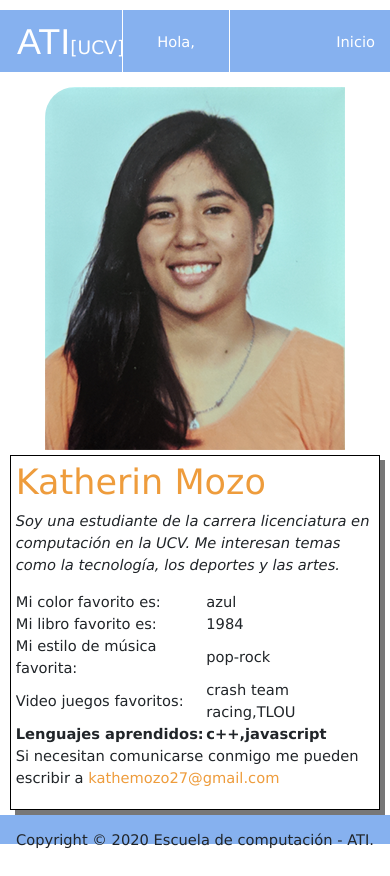
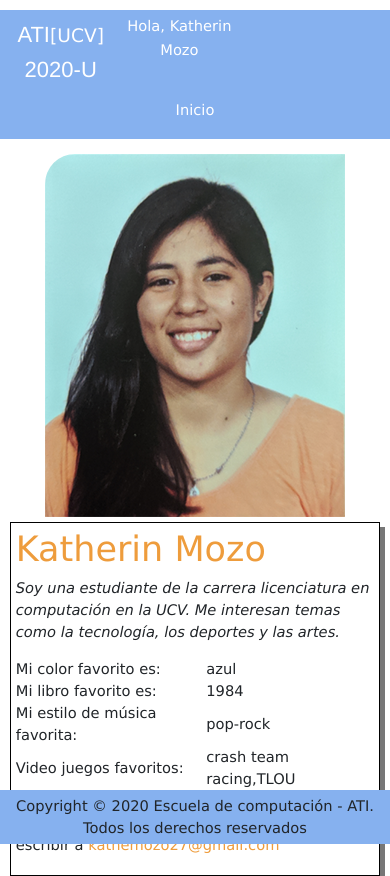
Before and after one commit to ATI1-UCV/ati_2020_U, a PHP site: page /25872491/perfil.html in a window 390 px wide. Before the commit the page ends 848 px from the top, so only its background shows below. Run offline with PHP 8.4, Linux system fonts and the light colour scheme.

Commit message:
archivos reto 16

```diff
--- a/25872491/perfil.css
+++ b/25872491/perfil.css
@@ -1,3 +1,7 @@
+body{
+	font-size: 11pt;
+}
+
 #img-perfil{
 	border-top-left-radius: 30px;
 	margin: 5px;
@@ -27,3 +31,33 @@
 a:visited{
 	color: #D92626;
 }
+
+footer{
+	display: flex;
+	align-items: center !important;
+	justify-content: center !important;
+	padding: 5px !important;
+}
+
+@media (max-width: 767px){
+	header{
+		height: auto !important;
+		max-height: 20% !important;
+		padding-bottom: 0.2em !important;
+	}
+
+	ul li{
+		border: none !important;
+		text-align: center !important;
+		font-size: 1em !important;
+		padding: 0.2em 0 0.2em 0 !important;
+		margin: 0.1em !important;
+		line-height: 1.6 !important;
+	}
+
+	.logo{
+		font-size: 1.5em !important;
+	}
+
+
+}
--- a/25872491/perfil.html
+++ b/25872491/perfil.html
@@ -3,22 +3,27 @@
 	<head>
 	    <meta http-equiv="Content-Type" content="text/html; charset=UTF-8"/>
 		<meta charset="UTF-8">
+<!-- links y scripts -->
+	<!-- icon  -->
 		<link rel="icon" href="http://www.ciens.ucv.ve/portalasig2/favicon.ico" type="image/x-icon">
+	<!-- boostrap 4.6.0 -->
 		<link rel="stylesheet" href="https://cdn.jsdelivr.net/npm/bootstrap@4.6.0/dist/css/bootstrap.min.css" integrity="sha384-B0vP5xmATw1+K9KRQjQERJvTumQW0nPEzvF6L/Z6nronJ3oUOFUFpCjEUQouq2+l" crossorigin="anonymous">
-		<!-- <link href="https://cdn.jsdelivr.net/npm/bootstrap@5.0.1/dist/css/bootstrap.min.css" rel="stylesheet" integrity="sha384-+0n0xVW2eSR5OomGNYDnhzAbDsOXxcvSN1TPprVMTNDbiYZCxYbOOl7+AMvyTG2x" crossorigin="anonymous"> -->
+	<!-- hojas css  -->
+		<link rel="stylesheet" href="perfil.css"  type="text/css">
 		<link rel="stylesheet" href="../css/style.css"  type="text/css">
-		<link rel="stylesheet" href="perfil.css"  type="text/css">
+	<!-- archivos de config json  -->
 		<script src="config.json"></script>
 		<script src="perfil.json"></script>
 		<title></title>
 	</head>
+
 	<body>
 	    <header>
-			<nav>
-				<ul>
-					<li class="logo"></li>
-					<li class="saludo"></li>
-					<li class="busqueda"><a href="../index.html"></a></li>
+			<nav class="container-fluid">
+				<ul class="row">
+					<li class="col-xs-12 col-sm-12 col-md-5 logo"></li>
+					<li class="col-xs-12 col-sm-6 col-md-3 saludo"></li>
+					<li class="col-xs-11 col-sm-5 col-md-3 busqueda"><a href="../index.html"></a></li>
 				</ul>
 			</nav>
 	    </header>
@@ -26,10 +31,10 @@
 
 			 <div class="container perfil">
 				 <div class="row">
-					 <div class="col-xs-12 col-md-6">
+					 <div class="col-xs-12 col-sm-12 col-md-6 justify-content-center">
 						 <img id="img-perfil" class="mx-auto d-block">
 					 </div>
-					 <div class="col-xs-12 col-md-6 descripcion">
+					 <div class="col-xs-12 col-sm-12 col-md-6 descripcion">
 						<h1 id="nombre-perfil"></h1>
 
 						<p id="desc-perfil"></p>
@@ -39,16 +44,19 @@
 						<p id="contacto-perfil"></p>
 					</div>
 				 </div>
-
-
 			</div>
 
-	    </section>
+		</section>
+
 		<footer><div class="footer"></div></footer>
-		<!-- <script src="https://cdn.jsdelivr.net/npm/bootstrap@5.0.1/dist/js/bootstrap.bundle.min.js" integrity="sha384-gtEjrD/SeCtmISkJkNUaaKMoLD0//ElJ19smozuHV6z3Iehds+3Ulb9Bn9Plx0x4" crossorigin="anonymous"></script> -->
+
+<!-- scripts -->
+	<!-- jquery 3.5.1 -->
 		<script src="https://code.jquery.com/jquery-3.5.1.slim.min.js" integrity="sha384-DfXdz2htPH0lsSSs5nCTpuj/zy4C+OGpamoFVy38MVBnE+IbbVYUew+OrCXaRkfj" crossorigin="anonymous"></script>
-<script src="https://cdn.jsdelivr.net/npm/bootstrap@4.6.0/dist/js/bootstrap.bundle.min.js" integrity="sha384-Piv4xVNRyMGpqkS2by6br4gNJ7DXjqk09RmUpJ8jgGtD7zP9yug3goQfGII0yAns" crossorigin="anonymous"></script>
-<script src="https://code.jquery.com/jquery-3.6.0.js" integrity="sha256-H+K7U5CnXl1h5ywQfKtSj8PCmoN9aaq30gDh27Xc0jk=" crossorigin="anonymous"></script>
-	    <script src="perfil.js"></script>
+	<!-- boostrap 4.6.0 -->
+		<script src="https://cdn.jsdelivr.net/npm/bootstrap@4.6.0/dist/js/bootstrap.bundle.min.js" integrity="sha384-Piv4xVNRyMGpqkS2by6br4gNJ7DXjqk09RmUpJ8jgGtD7zP9yug3goQfGII0yAns" crossorigin="anonymous"></script>
+		<script src="https://code.jquery.com/jquery-3.6.0.js" integrity="sha256-H+K7U5CnXl1h5ywQfKtSj8PCmoN9aaq30gDh27Xc0jk=" crossorigin="anonymous"></script>
+	<!-- javascript - perfil.js -->
+		<script src="perfil.js"></script>
 	</body>
 </html>
--- a/25872491/perfil.js
+++ b/25872491/perfil.js
@@ -56,4 +56,4 @@
 textContacto = config.email.replace('[email]', textContacto)
 contactoPerfil.html(textContacto)
 
-footer.html(`<p>${config.copyRight}</p>`)
+footer.text(config.copyRight)
--- a/css/style.css
+++ b/css/style.css
@@ -31,6 +31,7 @@
 
 nav ul li:last-child {
   border-right: none;
+  text-align: right;
 }
 
 nav ul li a, nav ul li a:link, nav ul li a:visited {
@@ -87,7 +88,7 @@
   padding: 1rem;
   background-color: #86b1ef;
   text-align: center;
-  height: 20px;
+  max-height: 10%;
   font-size: 9pt;
 }
 
```
